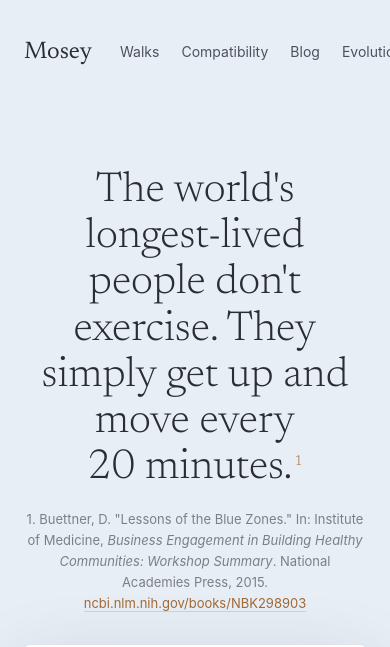
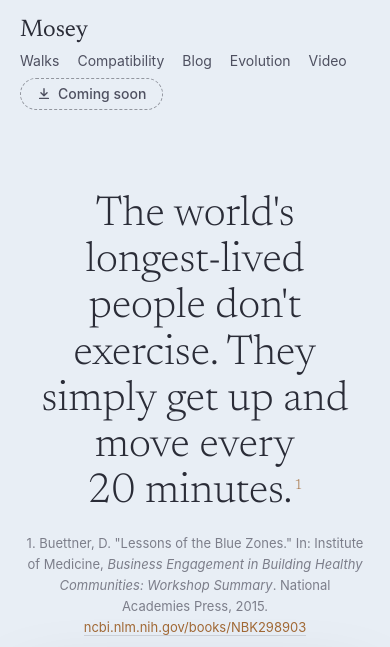
Before and after one commit to akaalias/mosey-site, a Jekyll site: the page built from index.html, in a window 390 px wide, cut to the strip 0-647 px from the top of the page. Built offline with Jekyll 4.4.1, drawn with Linux system fonts in a browser that asks for light colours.

Commit message:
Phone width: the nav wraps; the walk window stands upright (4:5) with readable type
Co-Authored-By: Claude Fable 5.1 <noreply@anthropic.com>

```diff
--- a/_layouts/default.html
+++ b/_layouts/default.html
@@ -87,6 +87,23 @@
   .walk-window .meter span { display:block; font-size:.85cqw; font-weight:600; letter-spacing:.3em; text-transform:uppercase; color:rgba(42,44,55,.5); margin-top:.3cqw; }
   .walk-window .meters { position:absolute; top:2.5cqw; right:2.9cqw; display:flex; gap:2.5cqw; }
   .walk-window .togo { position:absolute; bottom:2.5cqw; right:2.9cqw; }
+  /* On a phone the window stands upright (4:5): the ring by its width, the words large enough to read, the meters in the same corners. */
+  @media (max-width: 820px) {
+    nav { flex-wrap:wrap; gap:12px 18px; padding:18px 20px; }
+    nav .brand { flex-basis:100%; }
+    nav .links { margin-left:0; flex-wrap:wrap; gap:10px 18px; }
+    nav .links .btn.small { margin-left:0; }
+    .walk-window { aspect-ratio:4/5; }
+    .walk-window canvas.ring { height:auto; width:92%; }
+    .walk-window .stage { padding:0 9%; }
+    .walk-window .stage .kicker { font-size:2.6cqw; letter-spacing:.24em; }
+    .walk-window .stage h3 { font-size:9cqw; margin:2cqw 0 2.5cqw; }
+    .walk-window .stage p { font-size:3.7cqw; }
+    .walk-window .meter b { font-size:6cqw; }
+    .walk-window .meter span { font-size:2cqw; margin-top:1cqw; }
+    .walk-window .meters { top:4cqw; right:5cqw; gap:6cqw; }
+    .walk-window .togo { bottom:4cqw; right:5cqw; }
+  }
 
   .shot.film video { width:100%; display:block; }
 </style>
```
